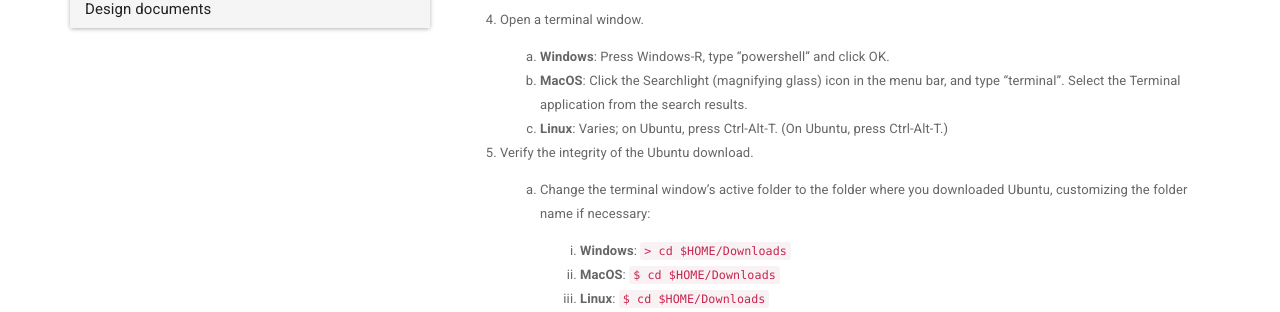
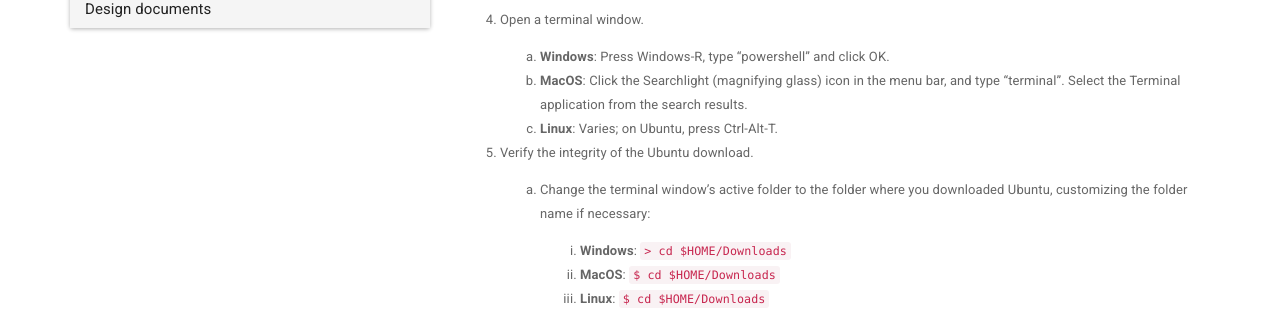
Before and after one commit to GlacierProtocol/glacierprotocol.github.io, a Jekyll site: the page built from _docs/setup/create-boot-usb.md, in a window 1280 px wide and 900 px high, scrolled down 605 px. Shown: the part 139-451 px from the top of the window. Built offline with Jekyll 4.4.1, drawn with Linux system fonts in a browser that asks for light colours; nearby versions of some CDN libraries.

Commit message:
Repeated text removed

```diff
--- a/_docs/setup/create-boot-usb.md
+++ b/_docs/setup/create-boot-usb.md
@@ -40,8 +40,7 @@
     1. **Windows**: Press Windows-R, type "powershell" and click OK.
     2. **MacOS**: Click the Searchlight (magnifying glass) icon in the menu bar,
     and type "terminal". Select the Terminal application from the search results.
-    3. **Linux**: Varies; on Ubuntu, press Ctrl-Alt-T. (On Ubuntu, press
-    Ctrl-Alt-T.)
+    3. **Linux**: Varies; on Ubuntu, press Ctrl-Alt-T.
 
 5. Verify the integrity of the Ubuntu download.
 
```
